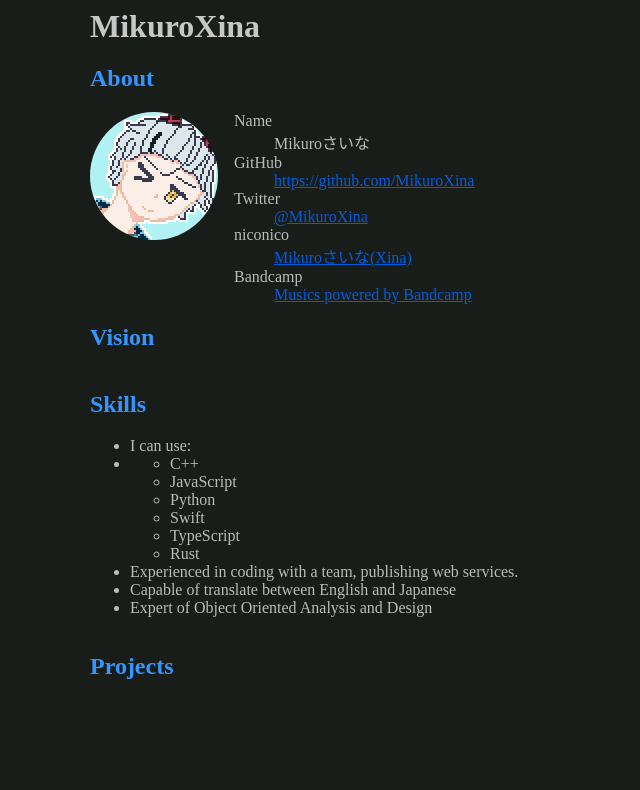
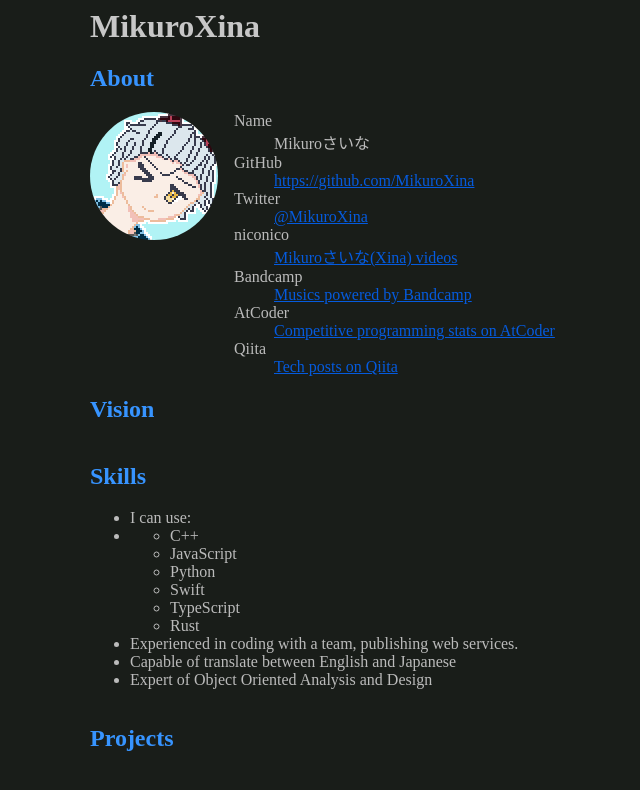
Before and after one commit to MikuroXina/portfolio, a Next.js app: page / in a window 1280 px wide. Shown: the top 790 px of the page, without its empty margins (150-790 px from the left). Built offline with nearby package versions, Linux system fonts and the light colour scheme.

Commit message:
Add account links

```diff
--- a/src/organisms/about.tsx
+++ b/src/organisms/about.tsx
@@ -32,7 +32,7 @@
     title: 'niconico',
     def: (
       <ExternalLink href="https://www.nicovideo.jp/user/40015175">
-        Mikuroさいな(Xina)
+        Mikuroさいな(Xina) videos
       </ExternalLink>
     ),
   },
@@ -41,6 +41,22 @@
     def: (
       <ExternalLink href="https://mikuroxina.bandcamp.com/">
         Musics powered by Bandcamp
+      </ExternalLink>
+    ),
+  },
+  {
+    title: 'AtCoder',
+    def: (
+      <ExternalLink href="https://atcoder.jp/users/MikuroXina">
+        Competitive programming stats on AtCoder
+      </ExternalLink>
+    ),
+  },
+  {
+    title: 'Qiita',
+    def: (
+      <ExternalLink href="https://qiita.com/MikuroXina">
+        Tech posts on Qiita
       </ExternalLink>
     ),
   },
```
